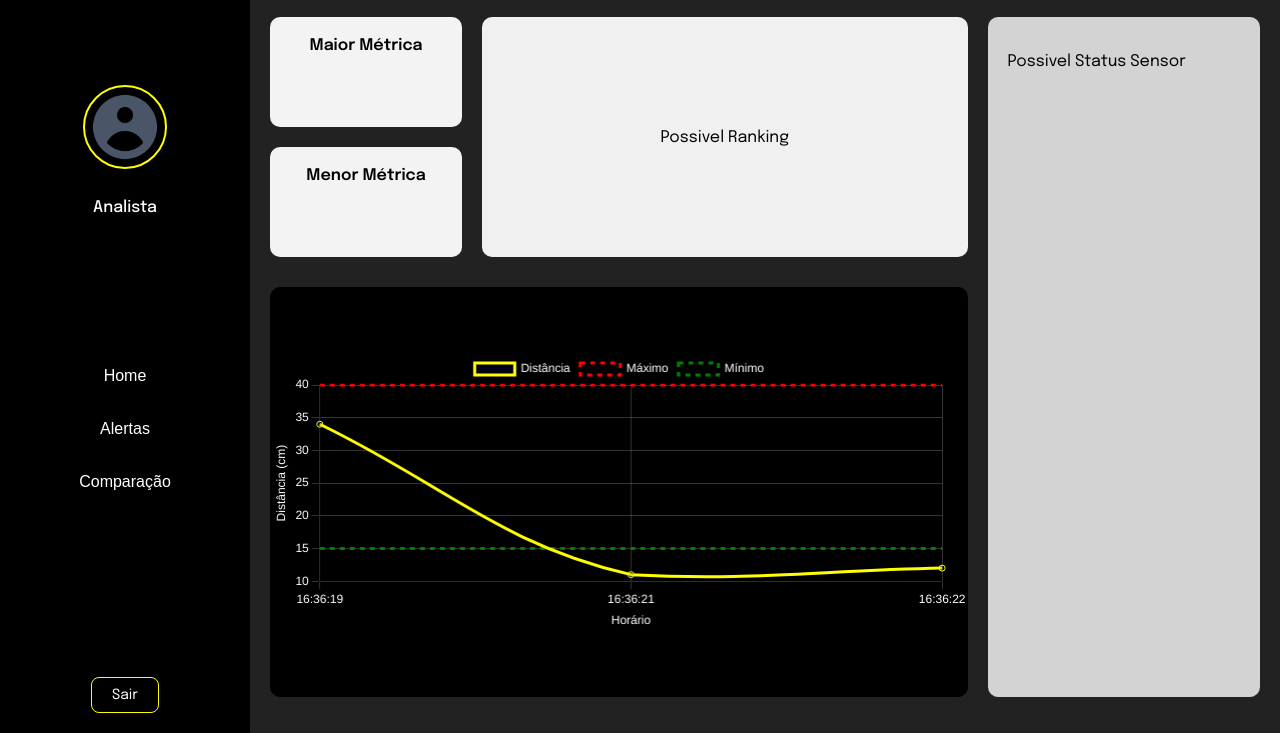
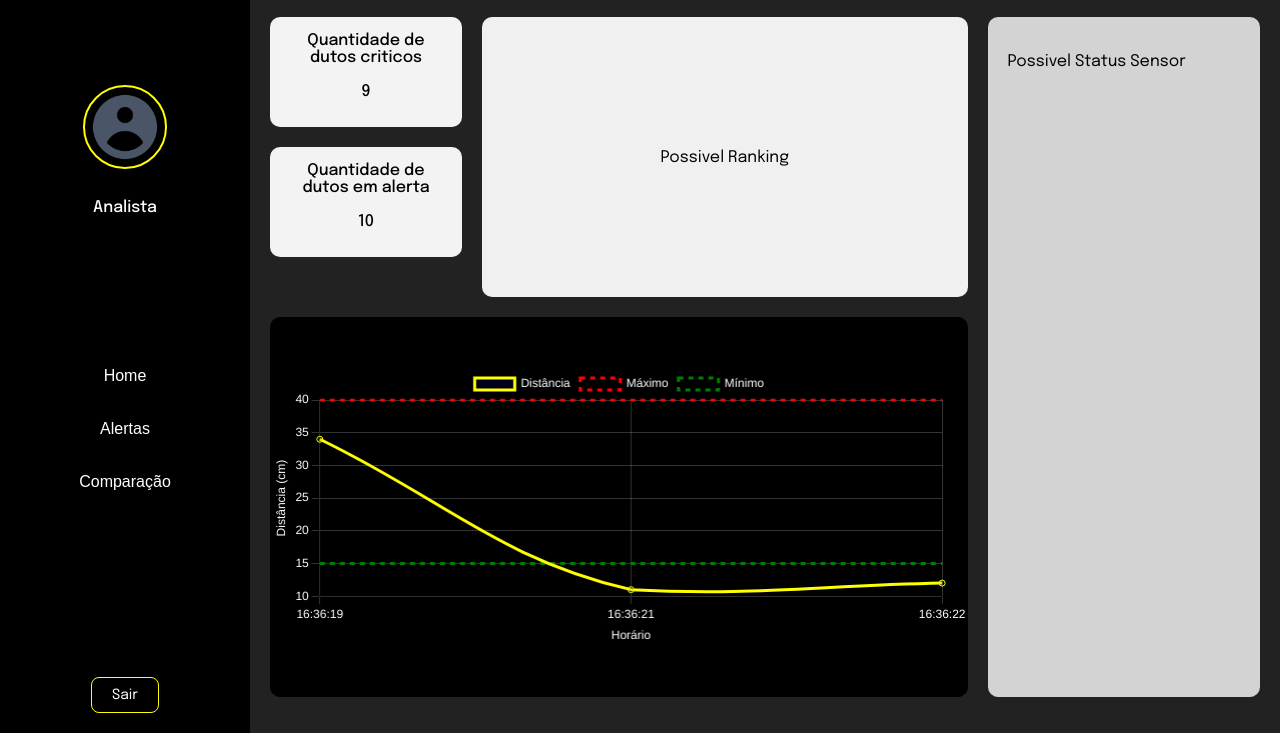
Before and after one commit to LukaNagayassu/PIPE_LINE, a plain HTML site: page Site/dashboard/dashHome.html in a window 1280 px wide. Shown: the part 67-800 px from the top of the page. Drawn offline with nearby package versions, Linux system fonts and the light colour scheme.

Commit message:
Alteracao Dash

```diff
--- a/Site/css/dash.css
+++ b/Site/css/dash.css
@@ -145,16 +145,16 @@ select {
     gap: 20px;
     width: 15vw;
     height: 30vh;
-    margin-bottom: 10px;
+    margin-bottom: 20px;
 }
 
 .indicator {
     flex: 1;
     background-color: #f3f3f3;
-    padding: 20px;
+    padding: 15px;
     border-radius: 10px;
     text-align: center;
-    font-weight: 600;
+    font-weight: 500;
     font-size: 16px;
 }
 
@@ -188,7 +188,7 @@ select {
     background-color: #f0f0f0;
     border-radius: 10px;
     padding: 20px;
-    height: 30vh;
+    height: 35vh;
     box-sizing: border-box;
     display: flex;
     align-items: center;
--- a/Site/dashboard/dashHome.html
+++ b/Site/dashboard/dashHome.html
@@ -53,8 +53,12 @@
             <div class="left-panel">
                 <div class="indicator-row">
                     <div class="indicator-wrapper">
-                        <div class="indicator">Maior Métrica</div>
-                        <div class="indicator">Menor Métrica</div>
+                        <div class="indicator">
+                            Quantidade de dutos criticos <br><br> 9
+                        </div>
+                        <div class="indicator">
+                            Quantidade de dutos em alerta <br> <br>10
+                        </div>
                     </div>
                     <div class="middle-panel">
                         <p>Possivel Ranking</p>
```
